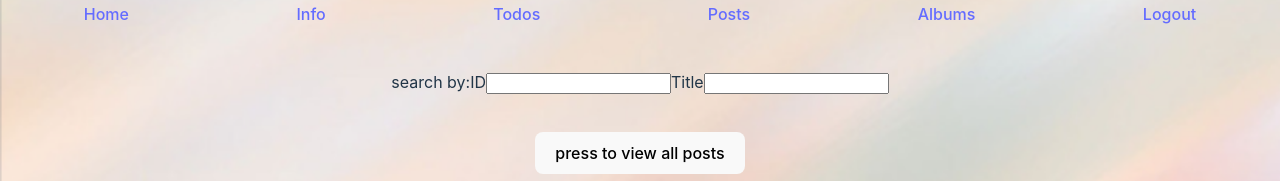
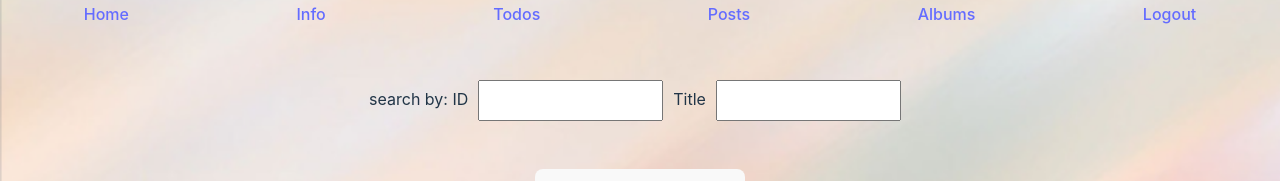
Before and after one commit to chana-rozin/client-side---react, a React (Vite) app in the folder APP/: page /users/1/posts in a window 1280 px wide. Shown: the part 130-311 px from the top of the page. Built offline with nearby package versions, Linux system fonts and the light colour scheme; no server answers; sample sign-in values are in the browser's storage.

Commit message:
more style

```diff
--- a/APP/src/Components/Albums/Albums.module.css
+++ b/APP/src/Components/Albums/Albums.module.css
@@ -2,7 +2,7 @@
 .listContainer{
     display: flex;
     flex-wrap: wrap;
-
+    margin-bottom: 35px;
 }
 
 
--- a/APP/src/Components/Photos/Photos.jsx
+++ b/APP/src/Components/Photos/Photos.jsx
@@ -69,7 +69,7 @@ const Photos = () => {
                 next={(fetchPhotos)}
                 hasMore={hasMore}
                 loader={<p>Loading...</p>}
-                endMessage={<p>No more data to load.</p>}>
+                endMessage={<p>That's all your photos.</p>}>
                <div className={style.listContainer}> {photosArr.map(photo =>
                     <span className={style.photo} key={photo.id}>
                         {inEditing != photo.id ? <>
--- a/APP/src/Components/Posts/Posts.jsx
+++ b/APP/src/Components/Posts/Posts.jsx
@@ -91,9 +91,9 @@ const Posts = () => {
 
     return (
         <>
-            <div>
+            <div className={style.contorl}>
                 <label> search by:
-                    <label htmlFor="searchById">ID</label>
+                    <label htmlFor="searchById"> ID</label>
                     <input type="text" placeholder="" name="searchById" onBlur={(e) => handleFilter("id", e.target.value)}></input>
                     <label htmlFor="searchByTitle">Title</label>
                     <input type="text" placeholder="" name="searchByTitle" onBlur={(e) => handleFilter("title", e.target.value)}></input>
--- a/APP/src/Components/Posts/Posts.module.css
+++ b/APP/src/Components/Posts/Posts.module.css
@@ -30,4 +30,18 @@
   }
   .closeBtn{
     padding-left: 30px;
+    color: blue;
   }
+  .contorl {
+    display: flex;
+    flex-direction: column;
+    align-items: center;
+
+}
+
+.contorl input {
+  height: 35px;
+  border-radius: 0.3;
+  vertical-align: middle;
+  margin: 10px;
+}
--- a/APP/src/index.css
+++ b/APP/src/index.css
@@ -28,16 +28,17 @@ body {
   place-items: center;
   min-width: 320px;
   min-height: 100vh;
-  /* background-image: url("../src/Images/backGround3.png");
+  background-image: url("../src/Images/backGround3.png");
   background-repeat: no-repeat;
-  background-size: cover; */
-  background: url("../src/Images/backGround3.png") center 0 repeat-y;
+  background-size: cover;
+
+  /* background: url("../src/Images/backGround3.png") center 0 repeat-y;
   background-repeat: no-repeat;
   -webkit-background-size: cover;
   -moz-background-size: cover;
   -o-background-size: cover;
   background-size: cover;
-  height: 100%;
+  height: 100%; */
 }
 
 h1 {
```
Also changed, not shown: APP/src/Components/Todos/Todos.module.css (+15 -16 lines).
